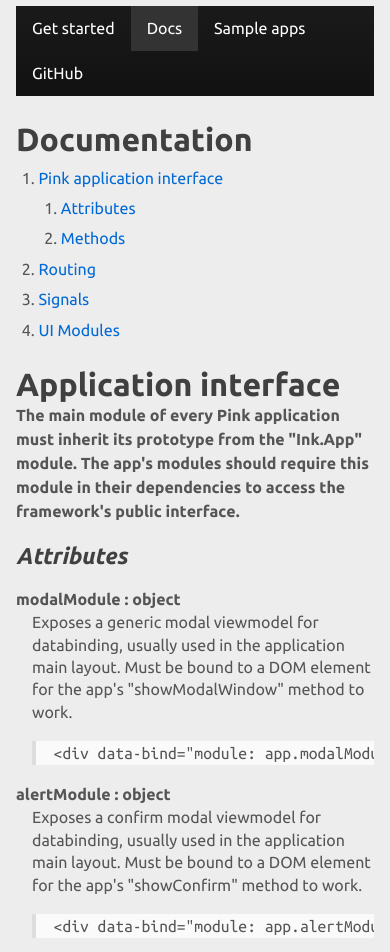
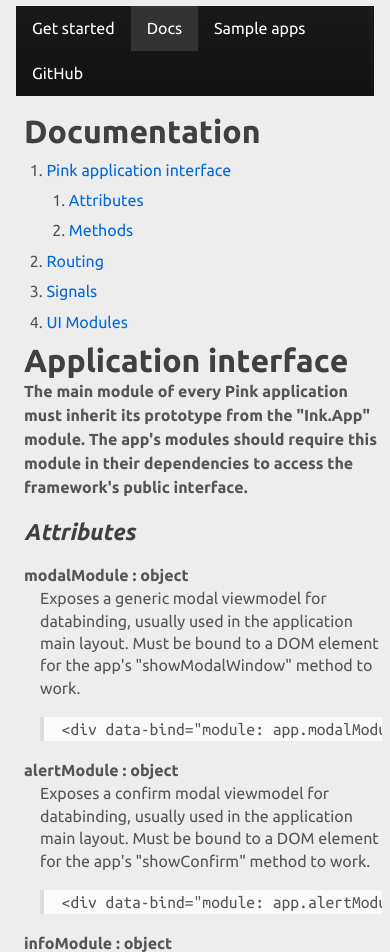
Before and after one commit to rcarmo/pink, a plain HTML site: page docs.html in a window 390 px wide. Shown: the part 112-1064 px from the top of the page. Drawn offline with Linux system fonts and the light colour scheme.

Commit message:
Documentation

```diff
--- a/content/css/docs.css
+++ b/content/css/docs.css
@@ -67,12 +67,28 @@ blockquote>pre {
     word-wrap: normal;
 }
 
+#docsContainer {
+    position: relative;
+}
+
 #docMenu {
 	position: fixed;
-    top: 10em;
+    top: 10.3em;
 	bottom: 0px ! important;
-	width: 25%;
-	overflow-y: auto
+	width: 18em;
+	overflow-y: auto;
+}
+
+#docArea {
+    position: absolute;
+    top: 0px;
+    left: 19em;
+    right: 0px;
+    margin-right: -2em;
+}
+
+#mainMenu {
+    margin-left: -2em;
 }
 
 /*****************************
@@ -82,8 +98,20 @@ blockquote>pre {
 @media screen and (max-width: 970px) {
     #docMenu {
        position: relative ! important;
-       width: auto ! important;
+       width: 100% ! important;
        height: auto ! important;
        top: 0px ! important;
+       margin-left: 1.5em ! important;
+    }
+
+    #docArea {
+       position: relative ! important;
+       width: 100% ! important;
+       left: 0px;
+       margin-left: 1.5em ! important;
+    }
+
+    #mainMenu {
+        margin-left: 0px;
     }
 }
--- a/docs.html
+++ b/docs.html
@@ -28,7 +28,7 @@
             </div>
             -->
 
-            <header class="vertical-space">
+            <header id="mainMenu" class="vertical-space">
                 <h1><a href="index.html"><img src="content/img/logo-small.png" height="50" alt=""></a><small>Single page app framework</small></h1>
                 <nav class="ink-navigation quarter-top-space">
                     <ul class="menu horizontal black">
@@ -40,8 +40,7 @@
                 </nav>
             </header>
 
-            <div class="column-group gutters article">
-                <section class="large-30 medium-100 small-100">
+            <div id="docsContainer" class="column-group gutters large-100">
                 <div id="docMenu">
                     <h2>Documentation</h2>
                     <nav>
@@ -107,8 +106,7 @@
                         </ol>
                     </nav>
                 </div>
-                </section>
-                <section class="large-70 medium-100 small-100">
+                <div id="docArea">
                     <article class="docs-article">
                         <a id="app"></a>
                         <header>
@@ -525,7 +523,7 @@
                         </header>
                         <p>However, a warm savory steam from the kitchen served to belie the apparently cheerless prospect before us. But when that smoking chowder came in, the mystery was delightfully explained. Oh, sweet friends! hearken to me. It was made of small juicy clams, scarcely bigger than hazel nuts, mixed with pounded ship biscuit, and salted pork cut up into little flakes; the whole enriched with butter, and plentifully seasoned with pepper and salt. Our appetites being sharpened by the frosty voyage, and in particular, Queequeg seeing his favourite fishing food before him, and the chowder being surpassingly excellent, we despatched it with great expedition: when leaning back a moment and bethinking me of Mrs. Hussey's clam and cod announcement, I thought I would try a little experiment. Stepping to the kitchen door, I uttered the word "cod" with great emphasis, and resumed my seat. In a few moments the savoury steam came forth again, but with a different flavor, and in good time a fine cod-chowder was placed before us.</p>
                     </article>
-                </section>
+                </div>
             </div>
         </div>
 
```
Also changed, not shown: samples.html (+1 -1 lines). Lines whose indentation alone changed are shown as unchanged.
